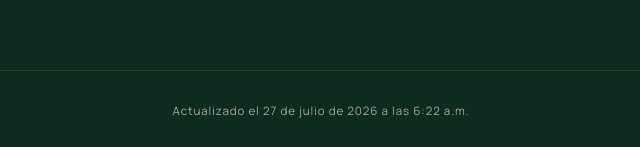
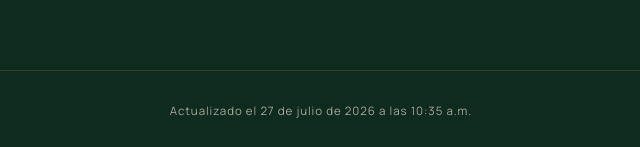
Before and after one commit to pilon1071/menu-cafearte, a plain HTML site: page menu.html in a window 1280 px wide. Shown: the part 5270-5417 px from the top of the page, 319-959 px from the left. Drawn offline with Linux system fonts and the light colour scheme.

Commit message:
deploy: menu 310 5ba04a23765ff89730ae0ec7587a359656d633ca

```diff
--- a/menu.html
+++ b/menu.html
@@ -1888,7 +1888,7 @@ Additionally, they can be served with eggs, cecina, pork chop, chicken, and bean
   <footer>
     <span class="text-es">Actualizado el</span>
     <span class="text-en">Updated on</span>
-    27 de julio de 2026 a las 6:22 a.m.
+    27 de julio de 2026 a las 10:35 a.m.
   </footer>
 
   <!-- MODAL -->
```
